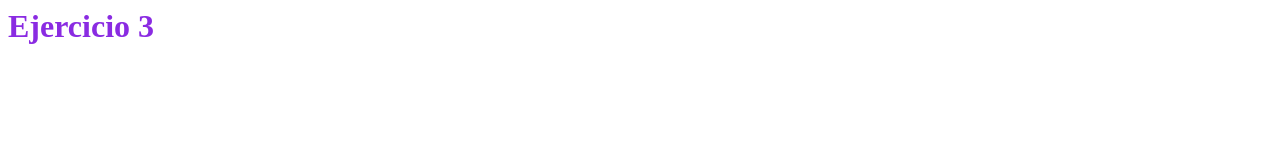
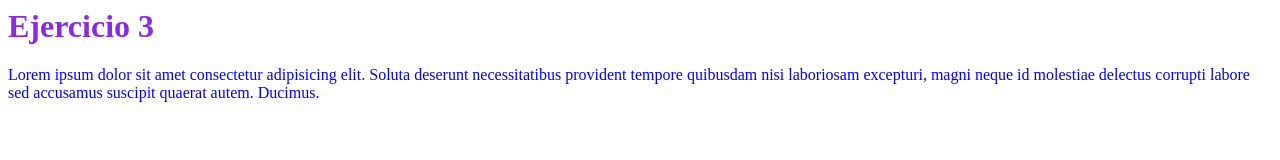
Before and after one commit to Leslie-Viv/Primero, a plain HTML site: page index.html in a window 1280 px wide. Drawn offline with Linux system fonts and the light colour scheme.

Commit message:
Modificando proyecto

```diff
--- a/index.html
+++ b/index.html
@@ -1,4 +1,5 @@
 <head>
     <link rel="stylesheet" href="style.css">
     <h1 class="title">Ejercicio 3</h1>
+    <p class="text">Lorem ipsum dolor sit amet consectetur adipisicing elit. Soluta deserunt necessitatibus provident tempore quibusdam nisi laboriosam excepturi, magni neque id molestiae delectus corrupti labore sed accusamus suscipit quaerat autem. Ducimus.</p>
 </head>
```
Also changed, not shown: about.html (+1 -0 lines).
